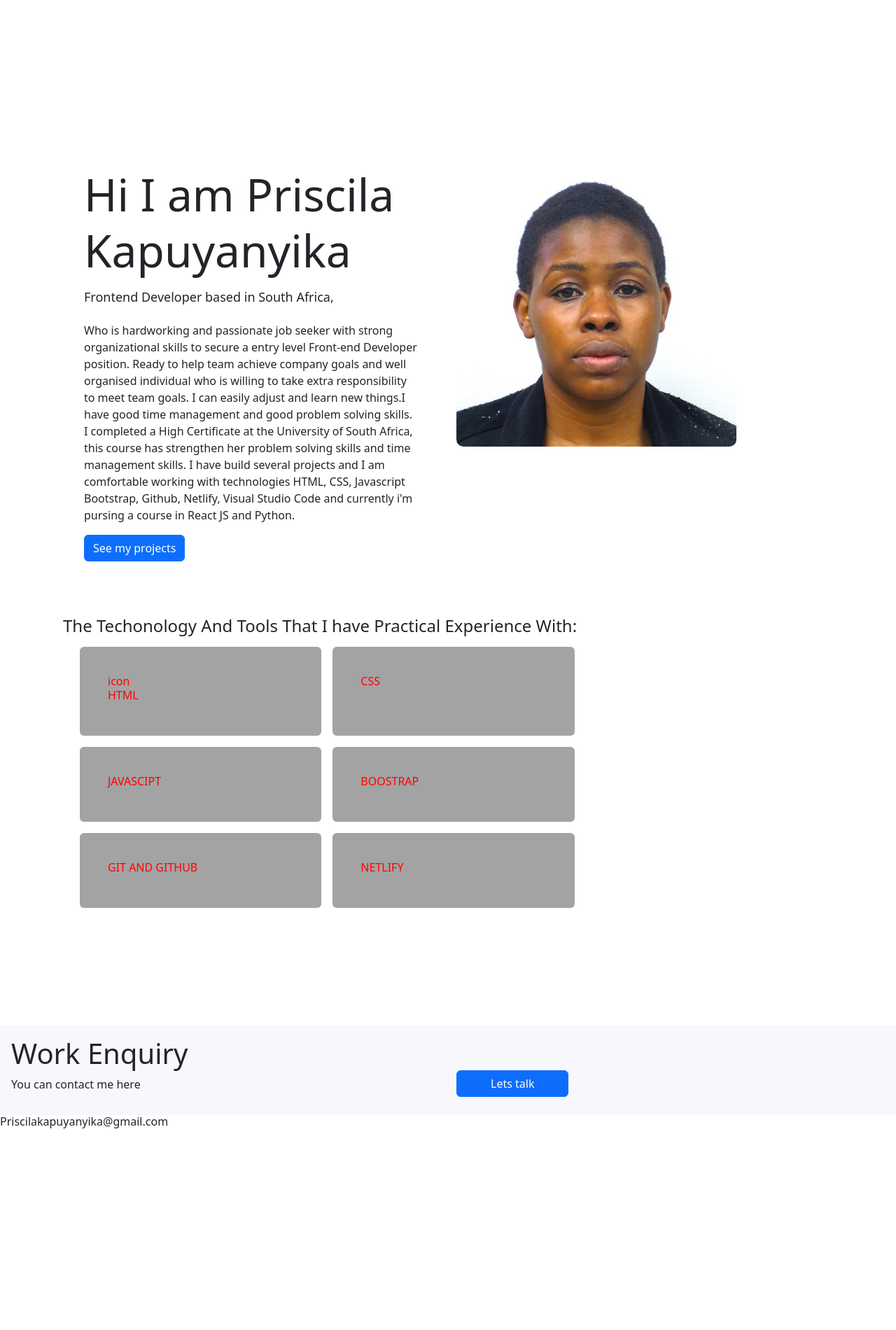
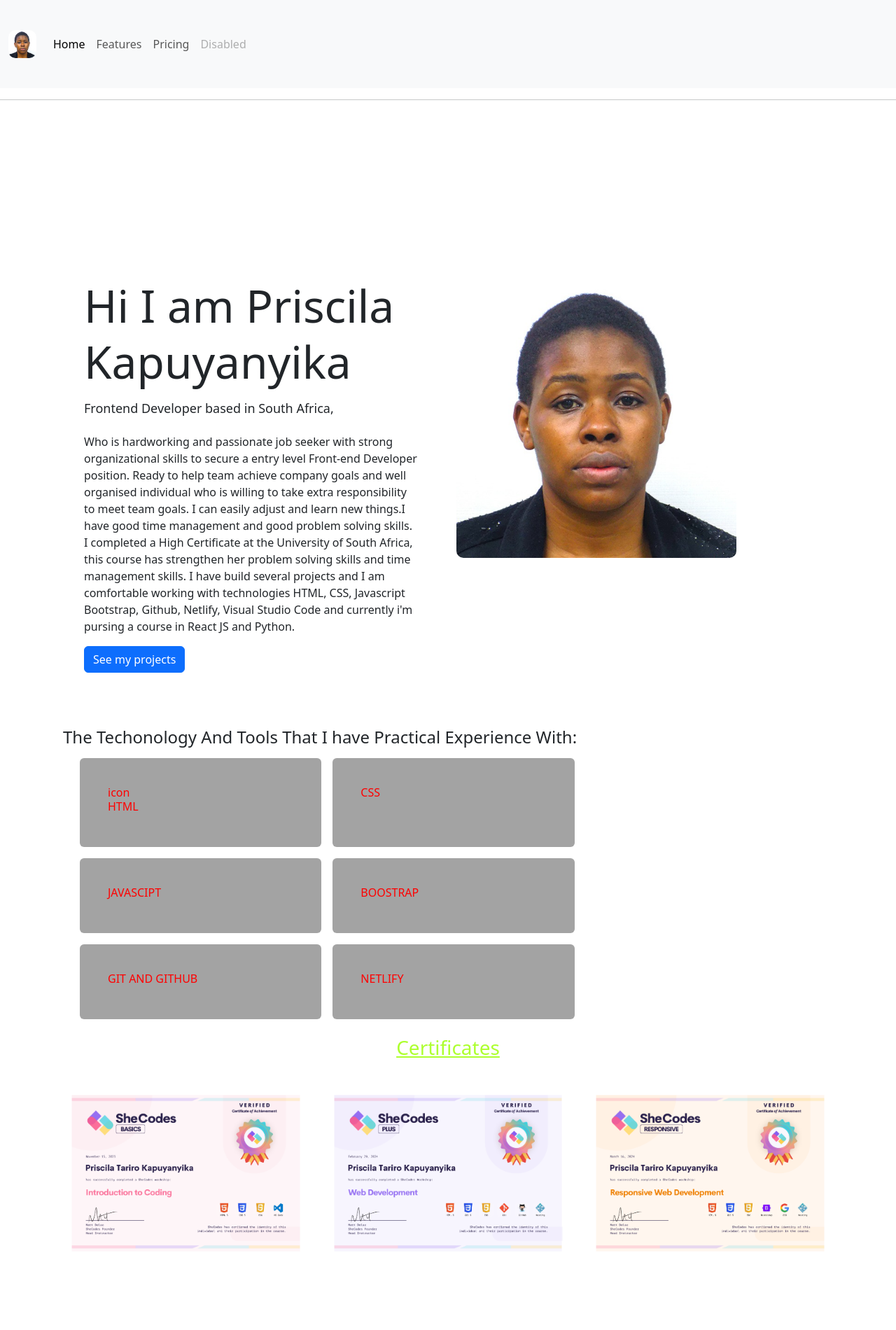
Before and after one commit to Tarirohope/priscila-portfolio, a plain HTML site: page about.html in a window 1280 px wide. Shown: the top 1900 px of the page at 70% size. Before the commit the page ends 1620 px from the top, so only its background shows below. Drawn offline with nearby package versions, Linux system fonts and the light colour scheme.

Commit message:
i added my certificates

```diff
--- a/about.css
+++ b/about.css
@@ -29,6 +29,14 @@ img {
 .tech-stacks {
   color: red;
 }
+.certificates h3 {
+  text-align: center;
+  color: greenyellow;
+  text-decoration: underline;
+}
+.imagetwo {
+  width: 40px;
+}
 @media (max-width: 900px) {
   .about-section h1 {
     font-size: 44px;
--- a/about.html
+++ b/about.html
@@ -21,6 +21,31 @@
     <title>Document</title>
   </head>
   <body>
+    <nav class="navbar navbar-expand-lg bg-body-tertiary position-relative">
+  <div class="container-fluid">
+    <a class="navbar-brand" href="#"> <img src="image2.jpg" class="img-fluid imagetwo" alt=""></a>
+    <button class="navbar-toggler" type="button" data-bs-toggle="collapse" data-bs-target="#navbarNav" aria-controls="navbarNav" aria-expanded="false" aria-label="Toggle navigation">
+      <span class="navbar-toggler-icon"></span>
+    </button>
+    <div class="collapse navbar-collapse" id="navbarNav">
+      <ul class="navbar-nav">
+        <li class="nav-item">
+          <a class="nav-link active" aria-current="page" href="#">Home</a>
+        </li>
+        <li class="nav-item">
+          <a class="nav-link" href="#">Features</a>
+        </li>
+        <li class="nav-item">
+          <a class="nav-link" href="#">Pricing</a>
+        </li>
+        <li class="nav-item">
+          <a class="nav-link disabled" aria-disabled="true">Disabled</a>
+        </li>
+      </ul>
+    </div>
+  </div>
+</nav>
+    <hr>
     <div class="container about-section">
       <div class="row mt-5">
         <div class="col-md-6">
@@ -60,6 +85,21 @@
           <div class="col-sm-4 technologies m-2"><h6>NETLIFY</h6></div>
 
         </div>
+
+        <div class="certificates mt-3 mb-1">
+            <h3>Certificates</h3>
+          </div>
+      <div class="row">
+        <div class="col-sm-4">
+          <img src="intro.png" class="img-fluid" alt="">
+        </div>
+        <div class="col-sm-4">
+          <img src="webdev.png" class="img-fluid" alt="">
+        </div>
+        <div class="col-sm-4">
+          <img src="responsive.png" class="img-fluid" alt="">
+        </div>
+      </div>
       </div>
       <div class="row work-enquiry p-3">
         <div class="col-sm-6">
```
Also changed, not shown: intro.png (added), responsive.png (added), webdev.png (added).
